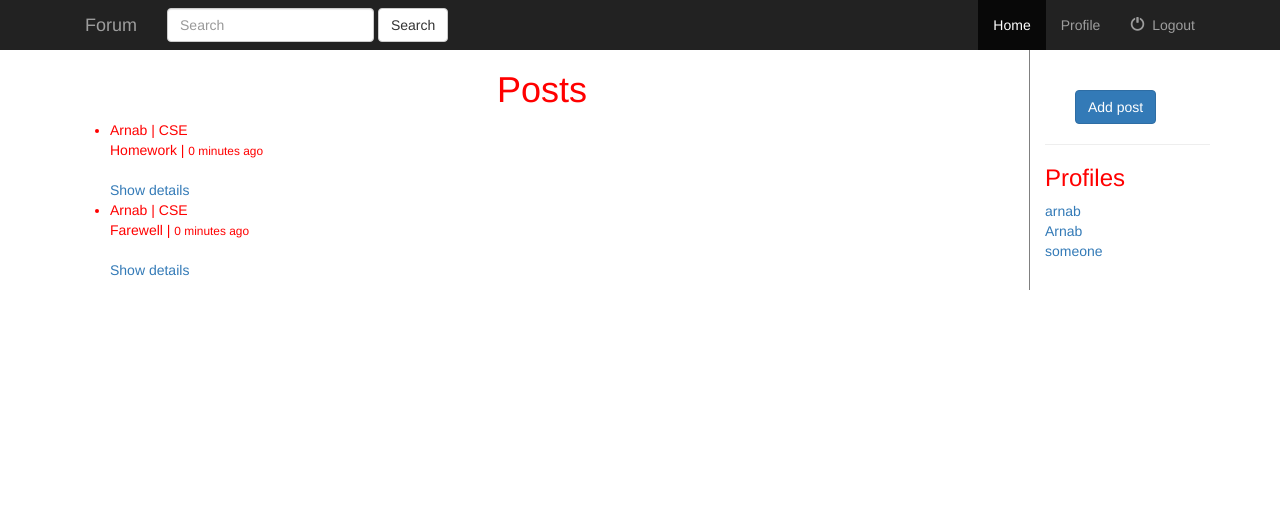
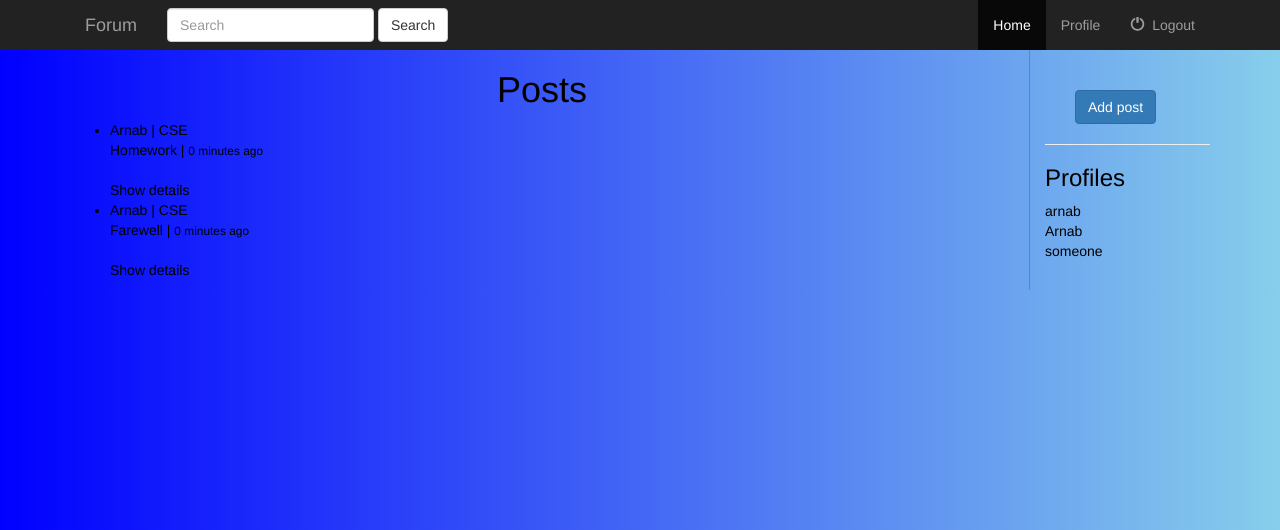
Before and after one commit to atisayajain/cs492, a Django app: page /home/ in a window 1280 px wide. Shown: the top 530 px of the page. Run offline with Django 3.2, Linux system fonts and the light colour scheme; a user stored in the database is signed in; data comes from the database, SQL or seed files in the repository; both versions use the stored data as it was after the commit; parts of the project's set-up code (start-up, migrations or seed data) failed here and were passed over; some libraries are stand-ins or nearby versions.

Commit message:
Fixed home button on login page and added background

```diff
--- a/Forum/home/views.py
+++ b/Forum/home/views.py
@@ -9,18 +9,20 @@
 
 
 def index(request):
-    if request.user.is_superuser:
-        posts = Post.objects.all()
-        return render(request, 'home/index.html', {'posts': posts, 'users': User.objects.all()})
-    else:
-        posts_all = Post.objects.filter(dept='ALL')
-        posts_all = posts_all.filter(year='ALL')
-        posts = Post.objects.filter(dept=request.user.userprofile.dept)
-        if request.user.userprofile.dept == "STUDENT":
-            posts = posts.filter(year=request.user.userprofile.year)
 
-	# Login Required
+    # Login Required
     if request.user.is_authenticated:
+        if request.user.is_superuser:
+            posts = Post.objects.all()
+            return render(request, 'home/index.html', {'posts': posts, 'users': User.objects.all()})
+        else:
+            posts_all = Post.objects.filter(dept='ALL')
+            posts_all = posts_all.filter(year='ALL')
+            posts = Post.objects.filter(dept=request.user.userprofile.dept)
+            if request.user.userprofile.dept == "STUDENT":
+                posts = posts.filter(year=request.user.userprofile.year)
+
+
         return render(request, 'home/index.html', {'posts_all': posts_all, 'posts': posts, 'users': User.objects.all()})
     else:
         return render(request, 'accounts/login.html')
--- a/static_files/static/css/base_style.css
+++ b/static_files/static/css/base_style.css
@@ -1,5 +1,6 @@
 body {
-	color: red;
+	color: black;
+	background: linear-gradient(to right, blue, skyblue);
 }
 
 #footer {
@@ -11,3 +12,14 @@
     color: white;
     text-align: center;
 }
+
+a {
+	text-decoration: none;
+	color: black;
+}
+
+a:hover {
+	text-decoration: none;
+	opacity: 0.9;
+	color: black;
+}
```
Also changed, not shown: static_files/static-only/css/base_style.css (+14 -2 lines), Forum/db.sqlite3.
